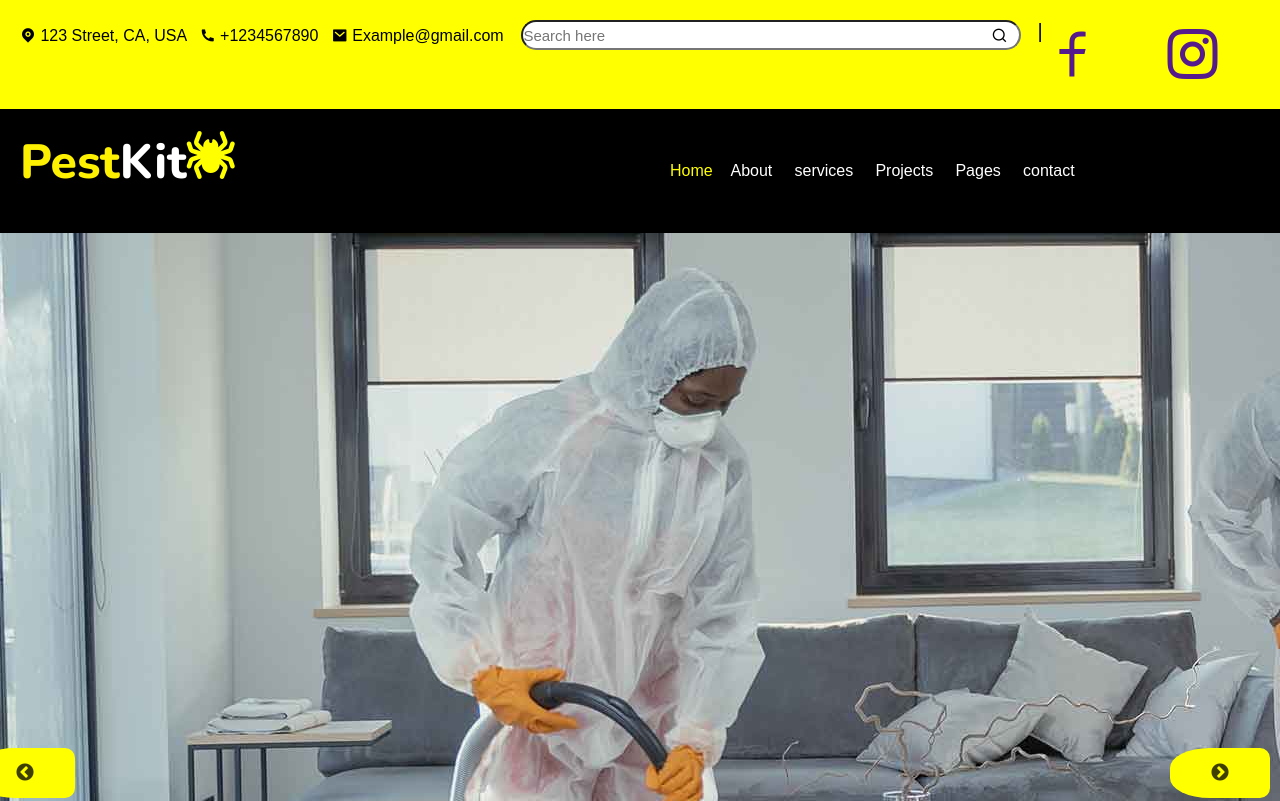
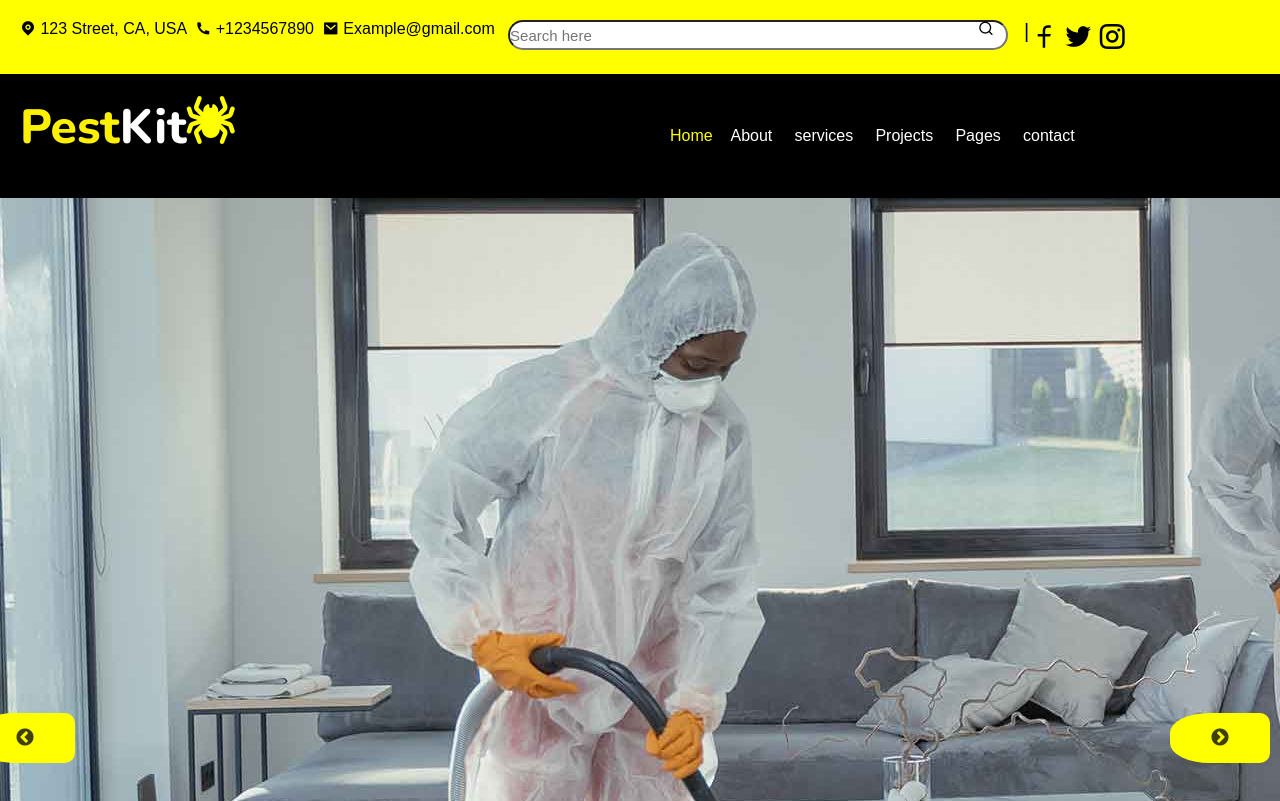
Before and after one commit to yashvi-param/pestkit, a plain HTML site: page index.html in a window 1280 px wide. Shown: the top 801 px of the page. Drawn offline with nearby package versions, Linux system fonts and the light colour scheme.

Commit message:
complete file

```diff
--- a/index.css
+++ b/index.css
@@ -64,13 +64,22 @@
     font-family: "Open", sans-serif;
     font-size: 20px;
 }
-.logo{
-    font-weight: 8px;
-    font-family: "Open", sans-serif;
-    font-size: 20px;
+.ri-facebook-line{
     color:black;
+   font-size: 30px;
+    text-align:center ;
 }
-.logo a{
+.ri-twitter-fill{
+    color:black;
+   font-size: 30px;
+    text-align:center ;
+}
+.ri-instagram-line{
+    color:black;
+   font-size: 30px;
+    text-align:center ;
+}
+.logo1 a{
     text-decoration: none;
 
 }
@@ -395,9 +404,6 @@
 .more a:hover{
     background-color: black;
     color:yellow;
-}
-.home{
-    /* border: 1px solid red; */
 }
 .container2{
     border-radius: 20px;
--- a/index.html
+++ b/index.html
@@ -30,34 +30,35 @@
             <div class="d-flex">
                 <div class="w-1">
                     <div class="d-flex">
-                        <div class="street">
+                        <div class="street w-md-1">
                             <i class="ri-map-pin-fill"></i>
                             123 Street, CA, USA &nbsp;
-                            <div class="street">
+                        </div>
+                            <div class="street w-md-1">
                                 <i class="ri-phone-fill"></i>
                                 +1234567890 &nbsp;
                             </div>
-                            <div class="street">
+                            <div class="street w-md-1">
                                 <i class="ri-mail-fill"></i>
                                 Example@gmail.com &nbsp;&nbsp;
                             </div>
-                            <input placeholder="Search here"><i class="ri-search-line"></i>
-                        </div>
-                        <div class="line">
+                            <input placeholder="Search here" class="hide"><i class="ri-search-line hide"></i>
+
+                        <div class="line hide">
                             |
                         </div>
-                        <div class="logo d-flex">
+                        <div class="logo1 d-flex hide">
                             <div class="facebook">
                                 <a href=""><i class="ri-facebook-line"></i></a>
+                                <a hef=""><i class="ri-twitter-fill"></i></a>
+                                <a href=""><i class="ri-instagram-line"></i></a>
                             </div>
-                            <a hef=""><i class="ri-twitter-fill"></i></a>
-                            <a href=""><i class="ri-instagram-line"></i></a>
+
                         </div>
                     </div>
                 </div>
             </div>
         </div>
-    </div>
     </div>
 
 
@@ -80,12 +81,12 @@
 
                 <div class="w-2 p-20 ">
                     <div class="d-flex">
-                        <div class="navbar">
+                        <div class="navbar hide">
                             <div class="d-flex">
                                 <div class="nav">
                                     Home&nbsp;&nbsp;&nbsp;&nbsp;
                                 </div>
-                                <div class="nav1">
+                                <div class="nav1 ">
                                     About&nbsp;&nbsp;&nbsp;&nbsp;
                                     services&nbsp;&nbsp;&nbsp;&nbsp;
                                     Projects&nbsp;&nbsp;&nbsp;&nbsp;
@@ -123,9 +124,9 @@
     <section>
         <div class="container mb-20">
             <div class="d-flex">
-                <div class="w-1  ">
+                <div class="w-1">
                     <div class="box">
-                        <div class="text ">
+                        <div class="text">
                             Find Your Pest Control Services
                         </div>
                         <div class="d-flex">
@@ -192,7 +193,7 @@
                         maecenas accumsan lacus vel facilisis.
                     </div>
 
-                    <div class="sign ">
+                    <div class="sign">
                         <div class="d-flex">
                             <div class="w-4 p-20">
                                 <div class="logo bg1">
@@ -906,7 +907,7 @@
     </section>
 
     <section>
-        <div class="container mt-100 ">
+        <div class="container mt-100">
                 <div class="w-1 p-20">
                     <div class="our">
                         <h5>Testimonial</h5>
--- a/media.css
+++ b/media.css
@@ -57,6 +57,9 @@
         .w-md-4{
             width:25%;
         }
+        .hide{
+            display: none;
+        }
     }
     @media(max-width:767px){
         .w-sm-1
```
